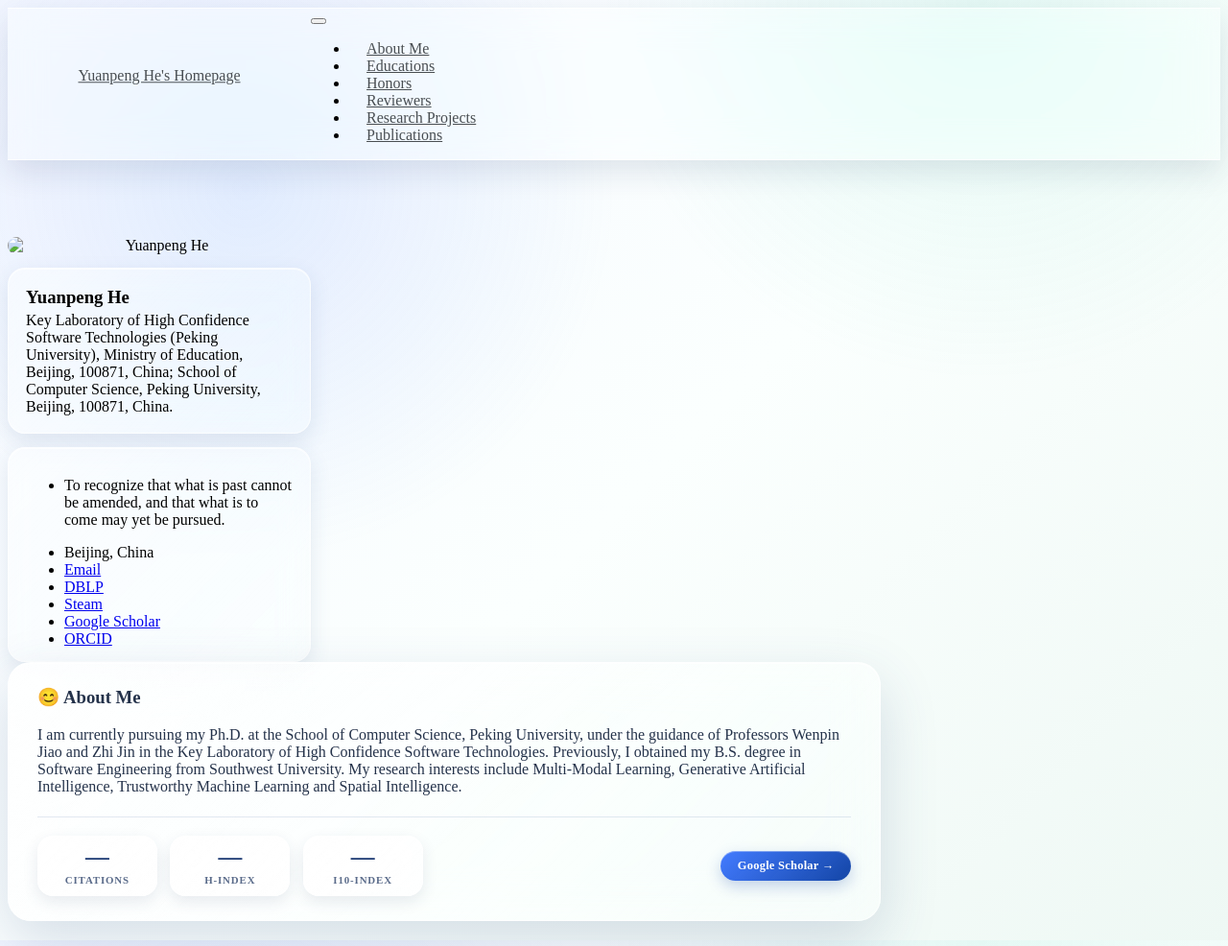
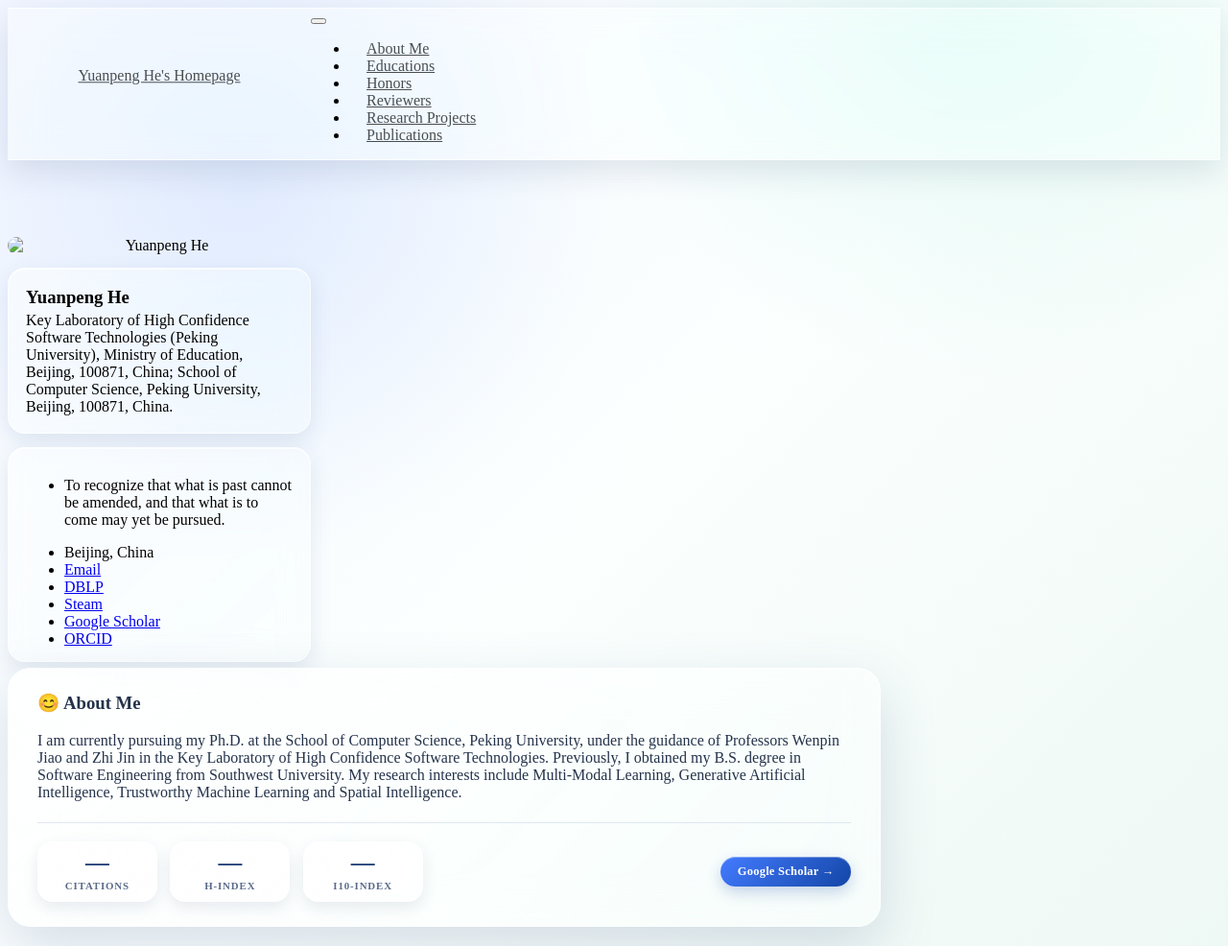
Before and after one commit to heyuanpengpku/heyuanpeng.github.io, a Jekyll site: the page built from _pages/includes/intro.md, in a window 1280 px wide. Shown: the whole page at 96% size. Built offline with Jekyll 4.4.1, drawn with Linux system fonts in a browser that asks for light colours; our own code applies the rules of GitHub Pages for plain Markdown files.

Commit message:
style: nudge first card down 6px to match avatar border+padding

```diff
--- a/_layouts/default.html
+++ b/_layouts/default.html
@@ -89,7 +89,7 @@ layout: compress
 
       .page__content > .art-box-glass:first-child,
       .page__content > p:first-child .art-box-glass:first-child {
-        margin-top: 0;
+        margin-top: 6px;
       }
 
       .author__avatar img {
```
